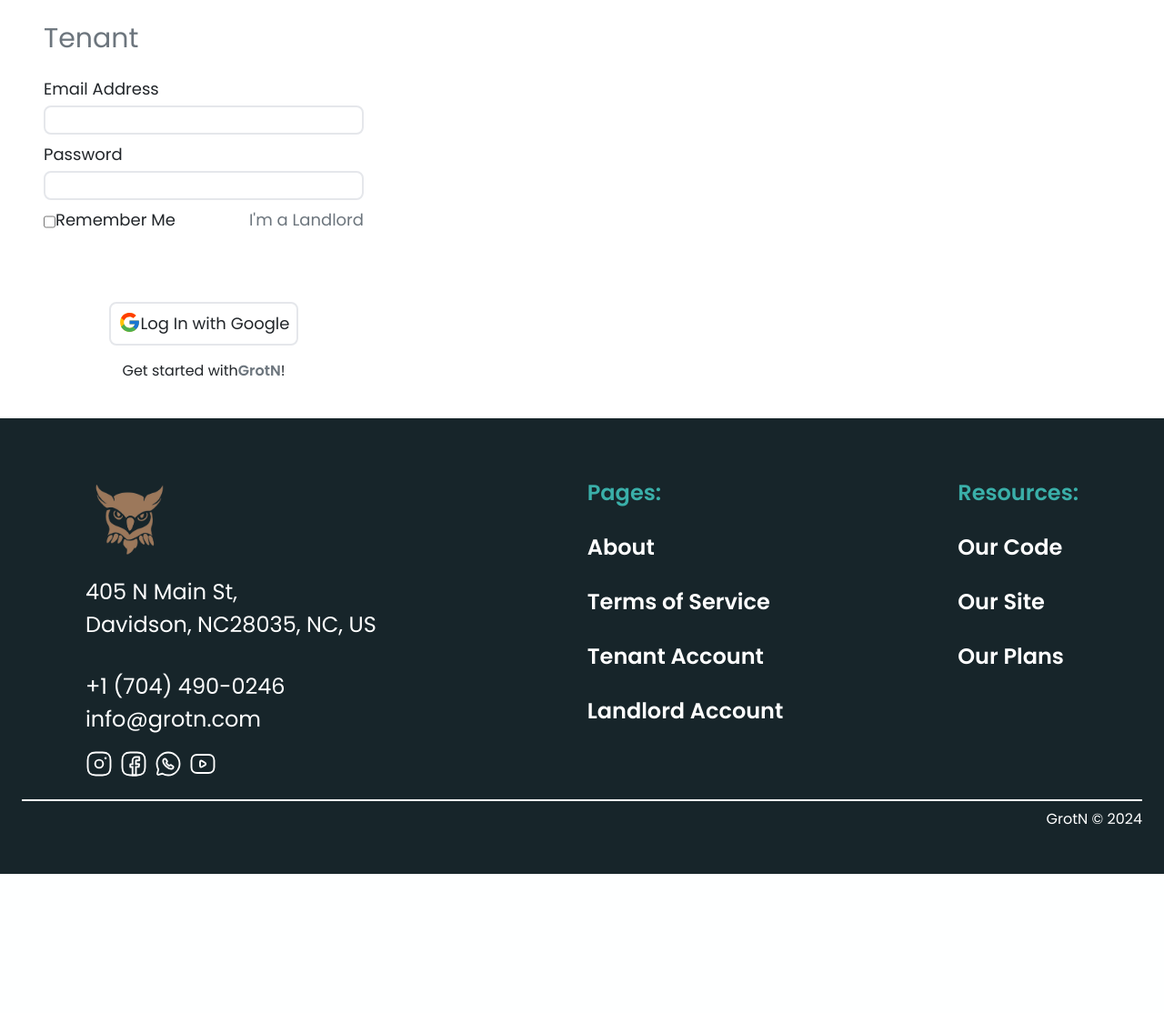
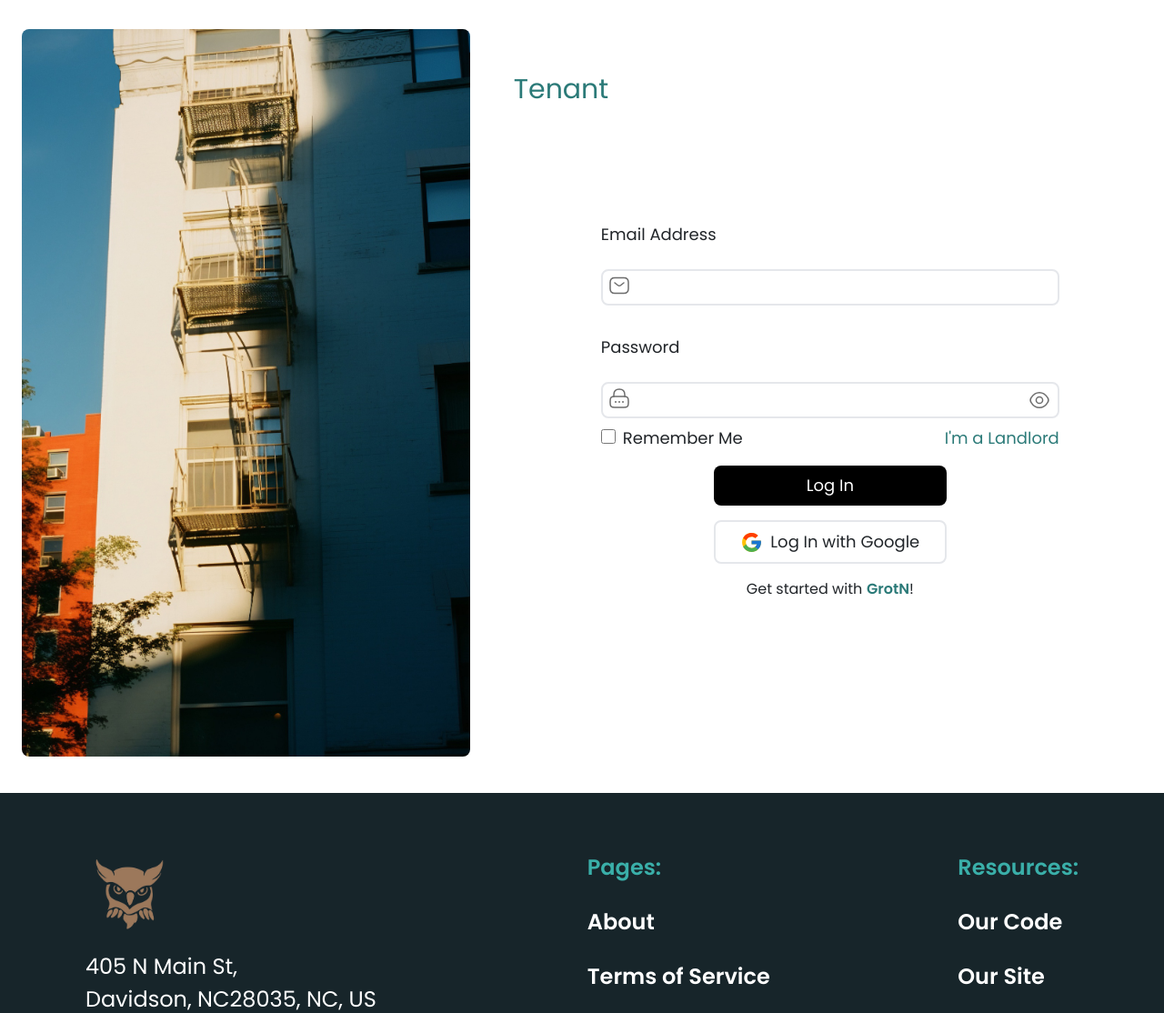
Before and after one commit to Umair-A-Mirza/GrotN, a Django app: page /tenant/login/ in a window 1280 px wide. Shown: the part 96-1210 px from the top of the page at 91% size. Before the commit the page ends 1057 px from the top, so only its background shows below. Run offline with Django 4.2, Linux system fonts and the light colour scheme; some libraries are stand-ins or nearby versions.

Commit message:
[F] Completed Tenant Login page, need to add correct links to other pages still.

```diff
--- a/static/css/styles.css
+++ b/static/css/styles.css
@@ -665,6 +665,11 @@ video {
   margin-right: auto;
 }
 
+.my-8 {
+  margin-top: 2rem;
+  margin-bottom: 2rem;
+}
+
 .mb-0 {
   margin-bottom: 0px;
 }
@@ -699,6 +704,10 @@ video {
 
 .mr-10 {
   margin-right: 2.5rem;
+}
+
+.mr-2 {
+  margin-right: 0.5rem;
 }
 
 .mr-6 {
@@ -781,8 +790,16 @@ video {
   height: 8rem;
 }
 
+.h-4 {
+  height: 1rem;
+}
+
 .h-full {
   height: 100%;
+}
+
+.h-screen {
+  height: 100vh;
 }
 
 .max-h-24 {
@@ -793,8 +810,16 @@ video {
   width: 8rem;
 }
 
+.w-4 {
+  width: 1rem;
+}
+
 .w-80 {
   width: 20rem;
+}
+
+.w-\[40\%\] {
+  width: 40%;
 }
 
 .w-\[60\%\] {
@@ -819,6 +844,10 @@ video {
 
 .max-w-\[400px\] {
   max-width: 400px;
+}
+
+.max-w-\[600px\] {
+  max-width: 600px;
 }
 
 .flex-1 {
@@ -857,6 +886,10 @@ video {
   gap: 0.5rem;
 }
 
+.gap-3 {
+  gap: 0.75rem;
+}
+
 .gap-4 {
   gap: 1rem;
 }
@@ -873,8 +906,16 @@ video {
   border-width: 1px;
 }
 
+.border-2 {
+  border-width: 2px;
+}
+
 .border-t-2 {
   border-top-width: 2px;
+}
+
+.border-none {
+  border-style: none;
 }
 
 .border-white {
@@ -884,6 +925,11 @@ video {
 
 .bg-back_1 {
   background-color: rgba(254, 255, 255, 0.5);
+}
+
+.bg-black {
+  --tw-bg-opacity: 1;
+  background-color: rgb(0 0 0 / var(--tw-bg-opacity));
 }
 
 .bg-bttns {
@@ -912,12 +958,21 @@ video {
   background-image: url('/static/images/home.jpeg');
 }
 
+.bg-none {
+  background-image: none;
+}
+
 .bg-cover {
   background-size: cover;
 }
 
 .bg-center {
   background-position: center;
+}
+
+.object-cover {
+  -o-object-fit: cover;
+     object-fit: cover;
 }
 
 .p-2 {
@@ -935,6 +990,11 @@ video {
 .px-10 {
   padding-left: 2.5rem;
   padding-right: 2.5rem;
+}
+
+.px-4 {
+  padding-left: 1rem;
+  padding-right: 1rem;
 }
 
 .px-48 {
@@ -967,12 +1027,24 @@ video {
   padding-bottom: 1rem;
 }
 
+.pb-1 {
+  padding-bottom: 0.25rem;
+}
+
 .pb-2 {
   padding-bottom: 0.5rem;
 }
 
 .pb-4 {
   padding-bottom: 1rem;
+}
+
+.pl-12 {
+  padding-left: 3rem;
+}
+
+.pl-24 {
+  padding-left: 6rem;
 }
 
 .pl-6 {
@@ -987,8 +1059,24 @@ video {
   padding-right: 0.75rem;
 }
 
+.pt-1 {
+  padding-top: 0.25rem;
+}
+
+.pt-12 {
+  padding-top: 3rem;
+}
+
 .pt-2 {
   padding-top: 0.5rem;
+}
+
+.pt-3 {
+  padding-top: 0.75rem;
+}
+
+.pt-4 {
+  padding-top: 1rem;
 }
 
 .text-center {
@@ -1048,6 +1136,10 @@ video {
 
 .font-semibold {
   font-weight: 600;
+}
+
+.text-alternateBlue {
+  color: rgba(43, 122, 120, 1);
 }
 
 .text-bttns {
@@ -1134,6 +1226,14 @@ video {
   color: rgb(255 255 255 / var(--tw-text-opacity));
 }
 
+.focus\:outline-2:focus {
+  outline-width: 2px;
+}
+
+.focus\:outline-bttns:focus {
+  outline-color: rgba(58, 175, 169, 1);
+}
+
 .group:hover .group-hover\:text-bttns {
   color: rgba(58, 175, 169, 1);
 }
--- a/static/js/navigation.js
+++ b/static/js/navigation.js
@@ -104,7 +104,6 @@ document.addEventListener("DOMContentLoaded", () => {
   // Add conditions to check if the user is logged in or not, along with the type of user, and then the version of the navbar to add from the options above.
   body.insertAdjacentHTML("afterbegin", guest);
   if (window.location.href.includes("login")) {
-    console.log(window.location.href);
     document.getElementById("primary").innerText = "Sign Up";
   }
 });
--- /dev/null
+++ b/static/js/password_input.js
@@ -0,0 +1,38 @@
+const show = `
+<svg class="password_eye" width="24" height="24" viewBox="0 0 24 24" fill="none" xmlns="http://www.w3.org/2000/svg">
+<path d="M15.5799 11.9999C15.5799 13.9799 13.9799 15.5799 11.9999 15.5799C10.0199 15.5799 8.41992 13.9799 8.41992 11.9999C8.41992 10.0199 10.0199 8.41992 11.9999 8.41992C13.9799 8.41992 15.5799 10.0199 15.5799 11.9999Z" stroke="#6D6D6D" stroke-width="1.5" stroke-linecap="round" stroke-linejoin="round"/>
+<path d="M11.9998 20.27C15.5298 20.27 18.8198 18.19 21.1098 14.59C22.0098 13.18 22.0098 10.81 21.1098 9.39997C18.8198 5.79997 15.5298 3.71997 11.9998 3.71997C8.46984 3.71997 5.17984 5.79997 2.88984 9.39997C1.98984 10.81 1.98984 13.18 2.88984 14.59C5.17984 18.19 8.46984 20.27 11.9998 20.27Z" stroke="#6D6D6D" stroke-width="1.5" stroke-linecap="round" stroke-linejoin="round"/>
+</svg>
+`;
+
+const hide = `
+<svg class="password_eye" width="24" height="24" viewBox="0 0 24 24" fill="none" xmlns="http://www.w3.org/2000/svg">
+<path d="M14.5299 9.46992L9.46992 14.5299C8.81992 13.8799 8.41992 12.9899 8.41992 11.9999C8.41992 10.0199 10.0199 8.41992 11.9999 8.41992C12.9899 8.41992 13.8799 8.81992 14.5299 9.46992Z" stroke="#6D6D6D" stroke-width="1.5" stroke-linecap="round" stroke-linejoin="round"/>
+<path d="M17.8198 5.76998C16.0698 4.44998 14.0698 3.72998 11.9998 3.72998C8.46984 3.72998 5.17984 5.80998 2.88984 9.40998C1.98984 10.82 1.98984 13.19 2.88984 14.6C3.67984 15.84 4.59984 16.91 5.59984 17.77" stroke="#6D6D6D" stroke-width="1.5" stroke-linecap="round" stroke-linejoin="round"/>
+<path d="M8.41992 19.5299C9.55992 20.0099 10.7699 20.2699 11.9999 20.2699C15.5299 20.2699 18.8199 18.1899 21.1099 14.5899C22.0099 13.1799 22.0099 10.8099 21.1099 9.39993C20.7799 8.87993 20.4199 8.38993 20.0499 7.92993" stroke="#6D6D6D" stroke-width="1.5" stroke-linecap="round" stroke-linejoin="round"/>
+<path d="M15.5099 12.7C15.2499 14.11 14.0999 15.26 12.6899 15.52" stroke="#6D6D6D" stroke-width="1.5" stroke-linecap="round" stroke-linejoin="round"/>
+<path d="M9.47 14.53L2 22" stroke="#6D6D6D" stroke-width="1.5" stroke-linecap="round" stroke-linejoin="round"/>
+<path d="M21.9998 2L14.5298 9.47" stroke="#6D6D6D" stroke-width="1.5" stroke-linecap="round" stroke-linejoin="round"/>
+</svg>
+`;
+
+document.addEventListener("DOMContentLoaded", () => {
+  const passContainers = document.querySelectorAll(".pass_container");
+  passContainers.forEach((container) => {
+    const input = container.querySelector(".password_input");
+    container.insertAdjacentHTML("beforeend", show);
+    container.addEventListener("click", (e) => {
+      if (e.target.classList.contains("password_eye")) {
+        const eye = container.querySelector(".password_eye");
+        eye.remove();
+        if (input.type === "password") {
+          input.type = "text";
+          container.insertAdjacentHTML("beforeend", hide);
+        } else {
+          input.type = "password";
+          container.insertAdjacentHTML("beforeend", show);
+        }
+      }
+    });
+  });
+});
--- a/tailwind.config.js
+++ b/tailwind.config.js
@@ -11,10 +11,10 @@ module.exports = {
         lgrey: "rgba(23,37,42,0.50)",
         txt: "rgba(23, 37, 42, 1)",
         bttns: "rgba(58, 175, 169, 1)",
+        alternateBlue: "rgba(43, 122, 120, 1)",
         customBrown: "#9B775C",
         darkGreen: "#17252a",
-        secondary: "#2B7A78",
-        layer: "#def1f2",
+        borderColor: "#def1f2",
       },
     },
   },
--- a/templates/tenant/login.html
+++ b/templates/tenant/login.html
@@ -39,22 +39,38 @@
     <!-- Custom Scripts -->
     <script defer src="{% static 'js/navigation.js' %}"></script>
     <script defer src="{% static 'js/footer.js' %}"></script>
+    <script defer src="{% static 'js/password_input.js' %}"></script>
+    <style>
+      .icon_position {
+        left: 0.5rem;
+        top: 0.4rem;
+      }
+      .password_eye {
+        position: absolute;
+        right: 0.6rem;
+        top: 0.5rem;
+        cursor: pointer;
+      }
+      .hyperlink {
+        padding-left: 0.3rem;
+      }
+    </style>
   </head>
   <body class="font-custom">
-    <div id="main_screen" class="flex mt-12 mb-12 w-full box-border">
-      <div
-        id="left_col"
-        class="bg-center bg-cover bg-[url('/static/images/tenant_login.jpeg')] p-4 rounded-lg min-h-[500px] w-[35%]"
-      ></div>
-      <div id="right_col" class="w-[65%] items-center">
-        <div id="login_modal" class="flex flex-col pl-12 pt-12 max-w-[500px]">
-          <div id="modal_title" class="text-secondary text-3xl mb-6">
-            Tenant
-          </div>
-          <div class="text-lg pb-1">Email Address</div>
-          <div class="relative">
+    <div class="my-8 px-4 w-full h-screen box-border flex">
+      <img
+        src="{% static 'images/login.jpeg' %}"
+        alt="login"
+        class="w-[40%] object-cover rounded-lg"
+      />
+      <div class="w-[60%] items-center">
+        <div class="flex flex-col pl-12 pt-12 w-full">
+          <div class="text-alternateBlue text-3xl mb-32">Tenant</div>
+          <div class="pl-24 max-w-[600px]">
+            <div class="text-lg pb-4">Email Address</div>
+            <div class="relative flex">
               <svg
-              class="absolute px-2 py-3"
+                class="absolute icon_position"
                 width="24"
                 height="24"
                 viewBox="0 0 24 24"
@@ -79,14 +95,14 @@
                 />
               </svg>
               <input
-              class="text-lg border-2 border-layer w-full h-6 mb-2 box-border rounded-lg bg-none focus:outline-2 focus:outline-bttns"
+                class="px-10 pb-1 text-md border-2 border-layer w-full h-10 mb-2 box-border rounded-lg bg-none focus:outline-2 focus:outline-bttns"
                 type="email"
               />
             </div>
-          <div class="text-lg pb-1">Password</div>
-          <div class="relative pass_container">
+            <div class="text-lg pb-4 pt-4">Password</div>
+            <div class="relative flex pass_container">
               <svg
-              class="absolute px-2 py-3"
+                class="absolute icon_position"
                 width="24"
                 height="24"
                 viewBox="0 0 24 24"
@@ -130,7 +146,7 @@
                 />
               </svg>
               <input
-              class="text-lg border-2 border-layer w-full h-6 mb-2 box-border rounded-lg bg-none focus:outline-2 focus:outline-bttns password_input"
+                class="px-10 pb-1 text-md border-2 border-layer w-full h-10 mb-2 box-border rounded-lg bg-none focus:outline-2 focus:outline-bttns password_input"
                 type="password"
               />
             </div>
@@ -143,24 +159,24 @@
                 />
                 <div>Remember Me</div>
               </div>
-            <div id="landlord" class="text-secondary cursor-pointer">
+              <div id="landlord" class="text-alternateBlue cursor-pointer">
                 I'm a Landlord
               </div>
             </div>
             <div id="login_types" class="flex flex-col items-center gap-3 pt-3">
               <button
                 id="login"
-              class="bg-black text-white border-none p-2 min-w-32 text-lg rounded-lg cursor-pointer box-border hover:bg-bttns text-layer transition-colors duration-400"
+                class="bg-black text-white border-none p-2 min-w-64 text-lg rounded-lg cursor-pointer box-border hover:bg-bttns text-layer transition-colors duration-400"
               >
                 Log In
               </button>
               <div
-              class="border-2 border-layer text-center transition-colors hover:bg-bttns hover:text-white duration-400 p-2 min-w-32 text-lg rounded-lg cursor-pointer box-border flex"
+                class="border-2 border-layer text-center transition-colors hover:bg-bttns hover:text-white duration-400 p-2 min-w-64 text-lg rounded-lg cursor-pointer box-border flex items-center justify-center gap-2"
                 id="google_container"
               >
                 <svg
                   id="google_icon"
-                class="pr-2 pl-2"
+                  class="pt-0.5"
                   width="25"
                   height="25"
                   viewBox="0 0 25 25"
@@ -186,11 +202,12 @@
                 </svg>
                 <div>Log In with Google</div>
               </div>
+
               <div id="sign_up" class="flex">
                 Get started with
                 <div
                   id="sign_up_link"
-                class="text-secondary font-semibold pl-2 cursor-pointer"
+                  class="text-alternateBlue font-semibold cursor-pointer hyperlink"
                 >
                   GrotN
                 </div>
@@ -200,6 +217,8 @@
           </div>
         </div>
       </div>
+    </div>
+
     <!-- Mark up for Script Section-->
     <script src="{% static 'vendor/jQuery/jquery.min.js' %}"></script>
     <script src="{% static 'vendor/bootstrap/bootstrap.bundle.min.js' %}"></script>
--- a/templates/tenant/signup.html
+++ /dev/null
@@ -1 +0,0 @@
-{ % extends '../index/index.html'} {% block content %} {% endblock %}
```
Also changed, not shown: static/images/login.jpeg (renamed from static/images/tenant_login.jpeg). Lines whose indentation alone changed are shown as unchanged.
